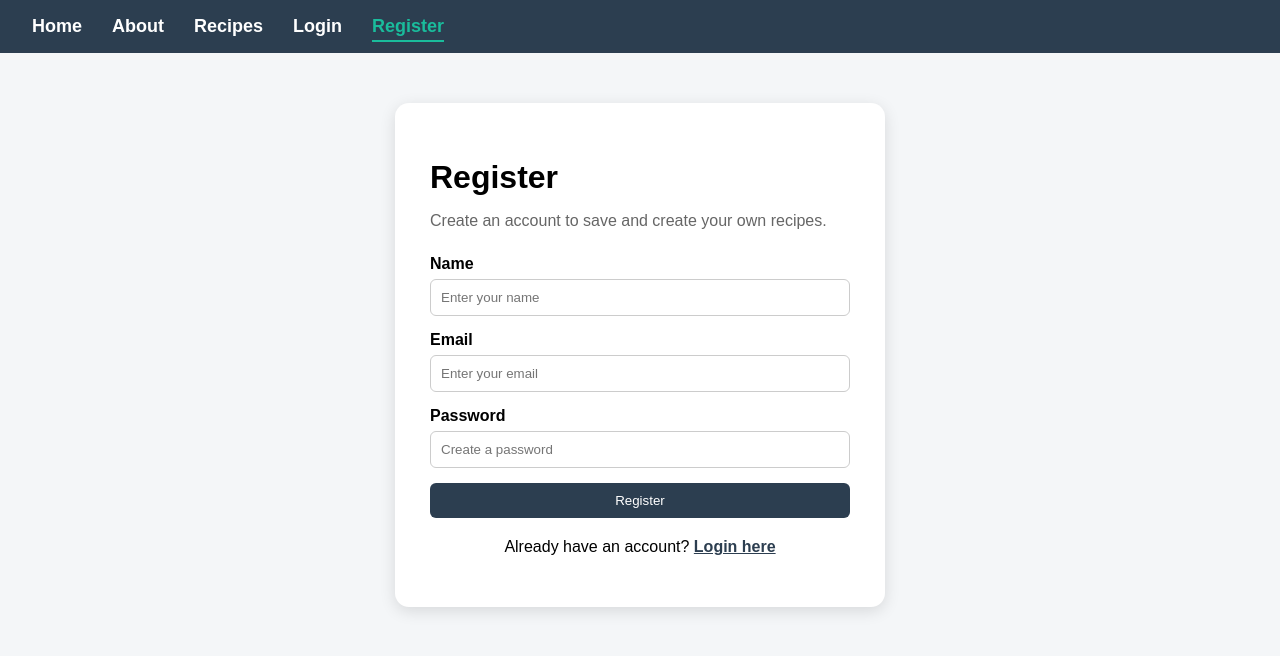
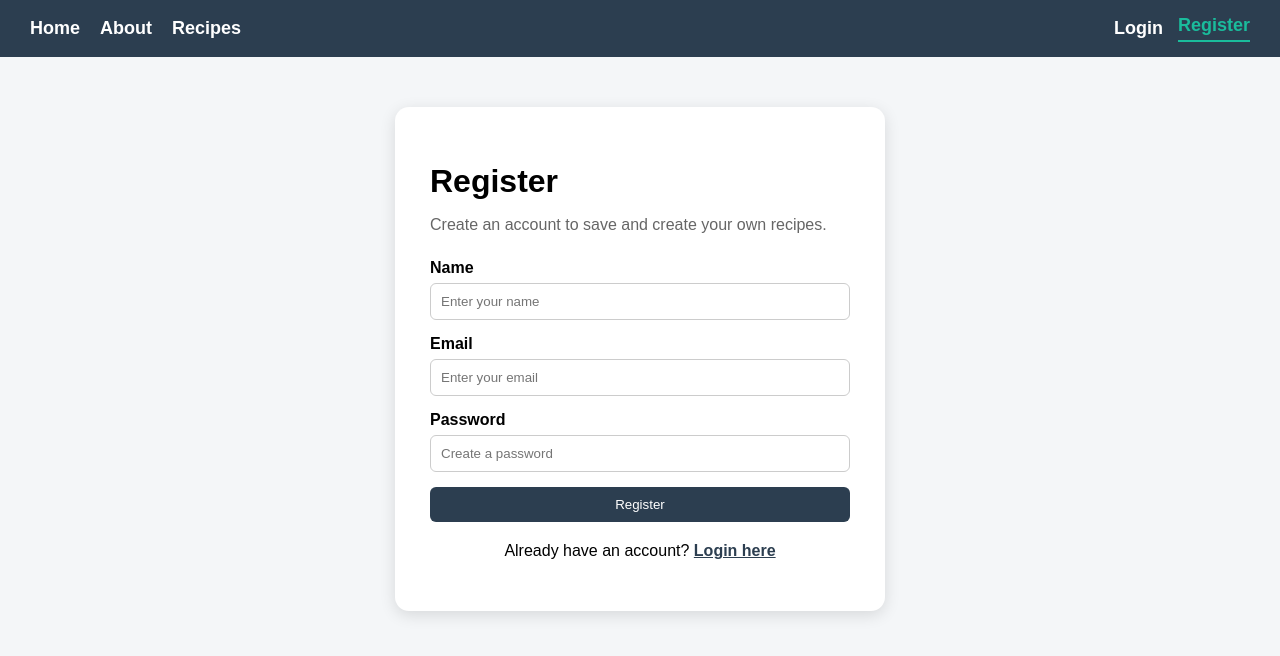
Before and after one commit to Ivelina111/exam-react-app, a React (Vite) app: page /register in a window 1280 px wide. Shown: the top 656 px of the page. Built offline with nearby package versions, Linux system fonts and the light colour scheme.

Commit message:
userstate improved navbar

```diff
--- a/src/App.css
+++ b/src/App.css
@@ -5,14 +5,27 @@ body {
 }
 
 nav {
-  background: #2c3e50;
-  padding: 16px 32px;
+  display: flex;
+  justify-content: space-between;
+  align-items: center;
+  padding: 15px 30px;
+  background-color: #2c3e50;
+}
+
+.nav-left {
+  display: flex;
+  gap: 20px;
+}
+
+.nav-right {
+  display: flex;
+  align-items: center;
+  gap: 15px;
 }
 
 nav a {
   color: white;
   text-decoration: none;
-  margin-right: 30px;
   font-weight: bold;
   font-size: 18px;
   transition: 0.2s;
@@ -195,3 +208,25 @@ button:hover {
 .success-box button:hover {
   background-color: #16a085;
 }
+
+.user-name {
+  margin-right: 15px;
+  color: white;
+  font-weight: bold;
+}
+
+.logout-btn {
+  background: #1abc9c;
+  border: 1px solid white;
+  color: white;
+  padding: 5px 10px;
+  border-radius: 5px;
+  cursor: pointer;
+  font-size: 18px;
+  font-weight: bold;
+}
+
+.logout-btn:hover {
+  background: white;
+  color: #2c3e50;
+}
--- a/src/Login.jsx
+++ b/src/Login.jsx
@@ -21,6 +21,7 @@ function Login() {
             savedUser.password === password
         ) {
             localStorage.setItem("isLoggedIn", "true");
+            window.dispatchEvent(new Event("storage"));
             setMessage("");
             setLoggedUserName(savedUser.name);
             setIsLoggedIn(true);
--- a/src/Navbar.jsx
+++ b/src/Navbar.jsx
@@ -1,13 +1,60 @@
-import { NavLink } from "react-router-dom";
+import { NavLink, useNavigate } from "react-router-dom";
+import { useEffect, useState } from "react";
 
 function Navbar() {
+    const navigate = useNavigate();
+    const [isLoggedIn, setIsLoggedIn] = useState(
+        localStorage.getItem("isLoggedIn") === "true"
+    );
+
+    const [user, setUser] = useState(
+        JSON.parse(localStorage.getItem("user"))
+    );
+
+    useEffect(() => {
+        function updateNavbar() {
+            setIsLoggedIn(localStorage.getItem("isLoggedIn") === "true");
+            setUser(JSON.parse(localStorage.getItem("user")));
+        }
+
+        window.addEventListener("storage", updateNavbar);
+
+        return () => {
+            window.removeEventListener("storage", updateNavbar);
+        };
+    }, []);
+
+    function handleLogout() {
+        localStorage.removeItem("isLoggedIn");
+
+        setIsLoggedIn(false);
+        setUser(null);
+
+        navigate("/");
+    }
+
     return (
         <nav>
-            <NavLink to="/" end>Home</NavLink>
-            <NavLink to="/about">About</NavLink>
-            <NavLink to="/recipes">Recipes</NavLink>
-            <NavLink to="/login">Login</NavLink>
-            <NavLink to="/register">Register</NavLink>
+            <div className="nav-left">
+                <NavLink to="/" end>Home</NavLink>
+                <NavLink to="/about">About</NavLink>
+                <NavLink to="/recipes">Recipes</NavLink>
+            </div>
+            <div className="nav-right">
+                {isLoggedIn ? (
+                    <>
+                        <span className="user-name">Hello, {user?.name}</span>
+                        <button onClick={handleLogout} className="logout-btn">
+                            Logout
+                        </button>
+                    </>
+                ) : (
+                    <>
+                        <NavLink to="/login">Login</NavLink>
+                        <NavLink to="/register">Register</NavLink>
+                    </>
+                )}
+            </div>
 
         </nav>
     );
--- a/src/Register.jsx
+++ b/src/Register.jsx
@@ -20,6 +20,7 @@ function Register() {
 
         localStorage.setItem("user", JSON.stringify(user));
         localStorage.setItem("isLoggedIn", "true");
+        window.dispatchEvent(new Event("storage"));
 
         setIsRegistered(true);
     }
```
